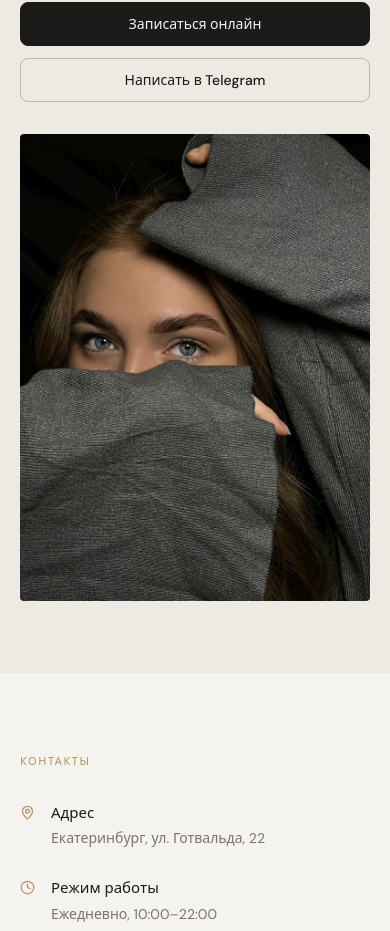
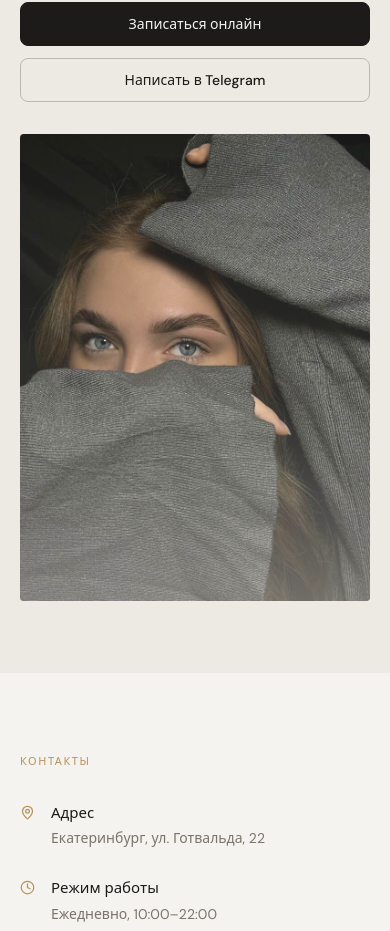
Before and after one commit to tankograd74/lume-ekb, a React (Vite) app: page / in a window 390 px wide. Shown: the part 3795-4726 px from the top of the page. Built offline with nearby package versions, Linux system fonts and the light colour scheme; a web font is replaced by a local one.

Commit message:
Soften About photo contrast with section-colored overlay

```diff
--- a/src/index.css
+++ b/src/index.css
@@ -338,6 +338,30 @@ body.menu-open {
   max-height: 560px;
 }
 
+.about-photo--single::after {
+  content: "";
+  position: absolute;
+  inset: 0;
+  pointer-events: none;
+  background: linear-gradient(
+    to left,
+    rgba(237, 234, 228, 0.08) 0%,
+    rgba(237, 234, 228, 0.28) 55%,
+    rgba(237, 234, 228, 0.52) 100%
+  );
+}
+
+@media (max-width: 899px) {
+  .about-photo--single::after {
+    background: linear-gradient(
+      to top,
+      rgba(237, 234, 228, 0.45) 0%,
+      rgba(237, 234, 228, 0.18) 45%,
+      rgba(237, 234, 228, 0.1) 100%
+    );
+  }
+}
+
 @media (min-width: 900px) {
   .about-photo--single {
     width: calc(100% + 2.5rem);
```
